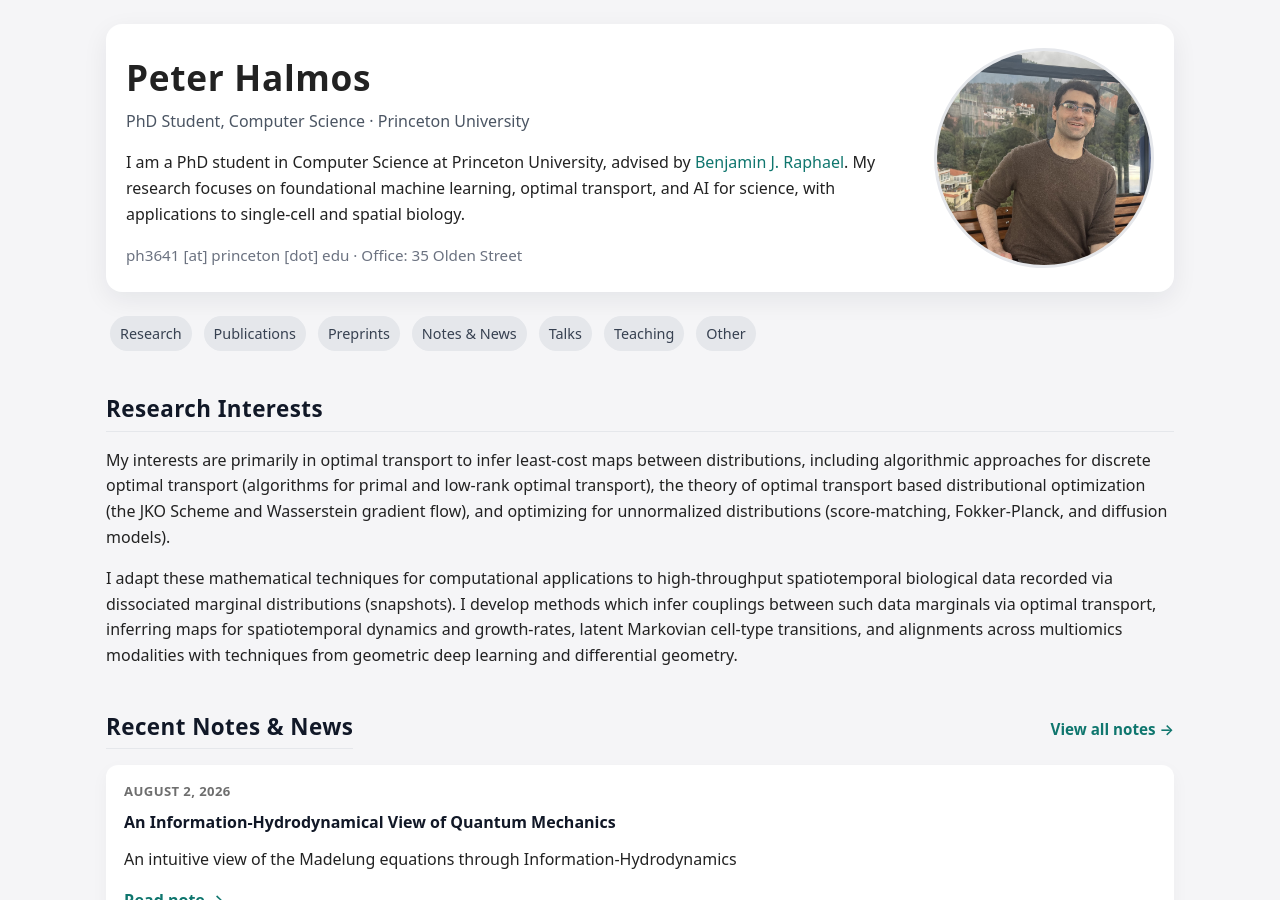
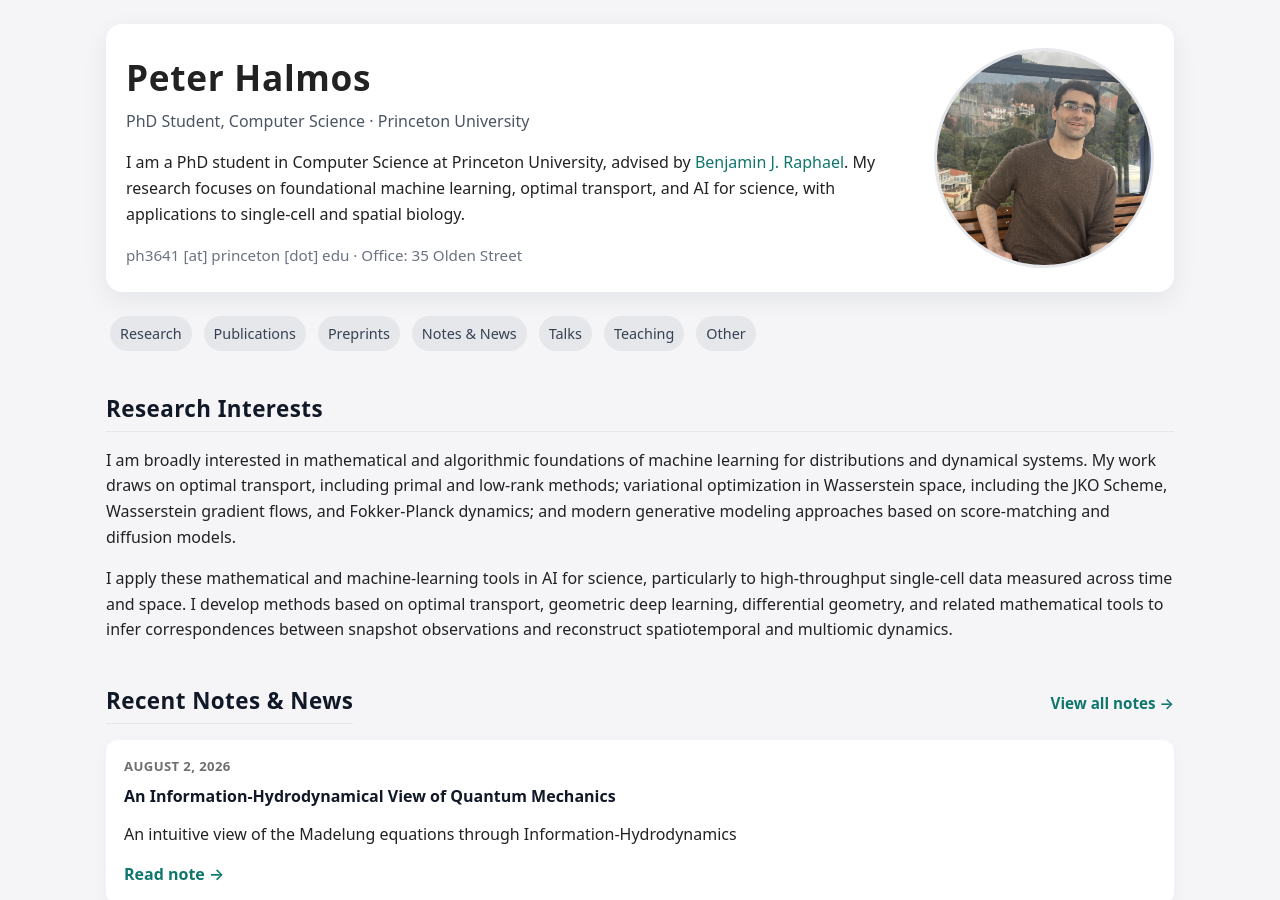
Before and after one commit to peterhalmos/peterhalmos.github.io, a Jekyll site: the page built from index.html, in a window 1280 px wide and 900 px high. Built offline with Jekyll 4.4.1, drawn with Linux system fonts in a browser that asks for light colours.

Commit message:
Update index.html

```diff
--- a/index.html
+++ b/index.html
@@ -82,17 +82,16 @@ layout: null
             <section id="research-interests" class="section">
                 <h2 class="section-title">Research Interests</h2>
                 <p>
-                    My interests are primarily in optimal transport to infer least-cost maps between distributions, including algorithmic approaches for
-                    discrete optimal transport (algorithms for primal and low-rank optimal transport), the theory
-                    of optimal transport based distributional optimization (the JKO Scheme and Wasserstein gradient flow),
-                    and optimizing for unnormalized distributions (score-matching, Fokker-Planck, and diffusion models).
+                    I am broadly interested in mathematical and algorithmic foundations of machine learning for
+                    distributions and dynamical systems. My work draws on optimal transport, including primal and low-rank methods;
+                    variational optimization in Wasserstein space, including the JKO Scheme, Wasserstein gradient flows, and Fokker-Planck dynamics;
+                    and modern generative modeling approaches based on score-matching and diffusion models.
                 </p>
                 <p>
-                    I adapt these mathematical techniques for computational applications to high-throughput spatiotemporal biological data
-                    recorded via dissociated marginal distributions (snapshots). I develop methods which infer couplings between such
-                    data marginals via optimal transport, inferring maps for spatiotemporal dynamics and growth-rates,
-                    latent Markovian cell-type transitions, and alignments across multiomics modalities
-                    with techniques from geometric deep learning and differential geometry.
+                    I apply these mathematical and machine-learning tools in AI for science, particularly
+                    to high-throughput single-cell data measured across time and space. I develop methods
+                    based on optimal transport, geometric deep learning, differential geometry, and related mathematical tools
+                    to infer correspondences between snapshot observations and reconstruct spatiotemporal and multiomic dynamics.
                 </p>
             </section>
 
```
